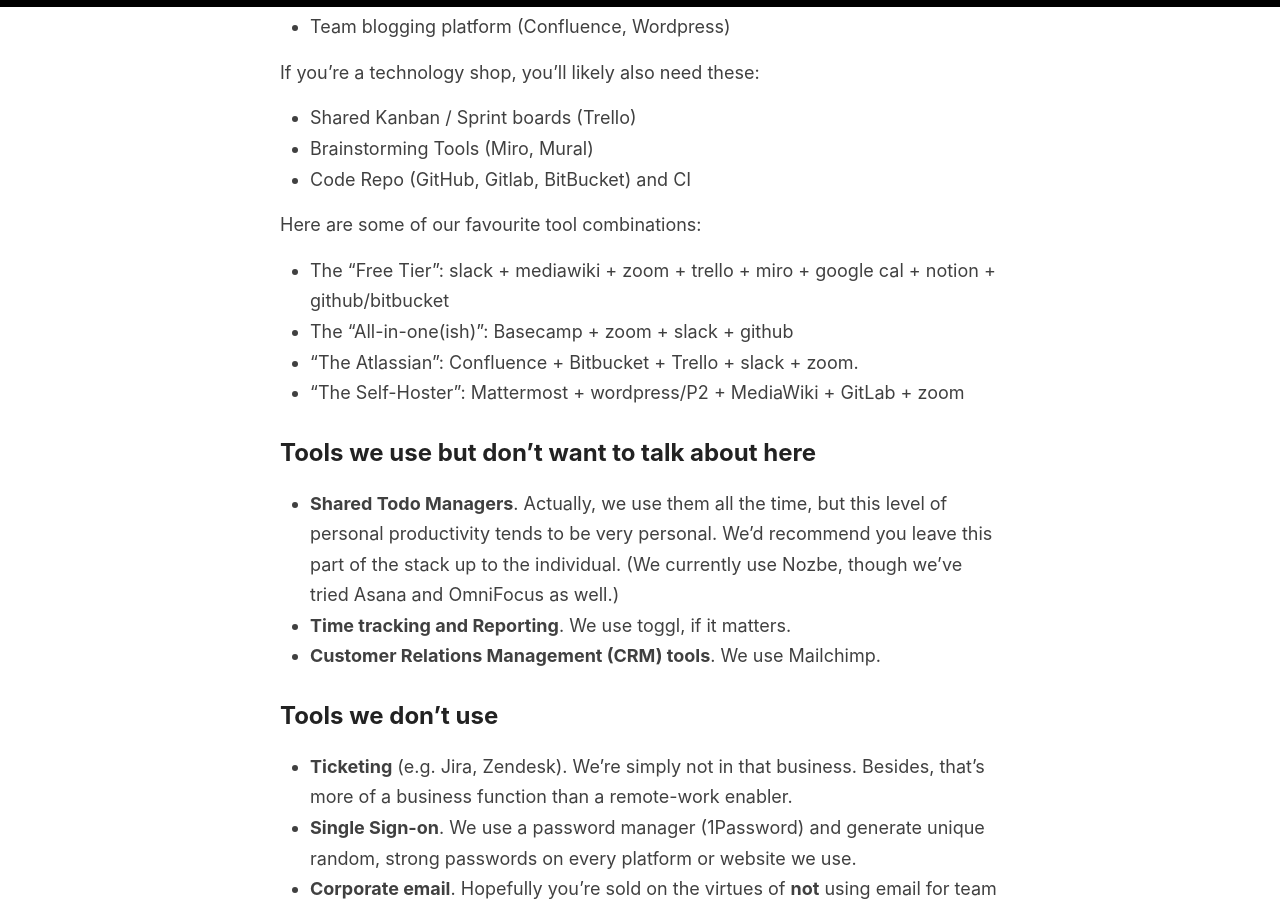
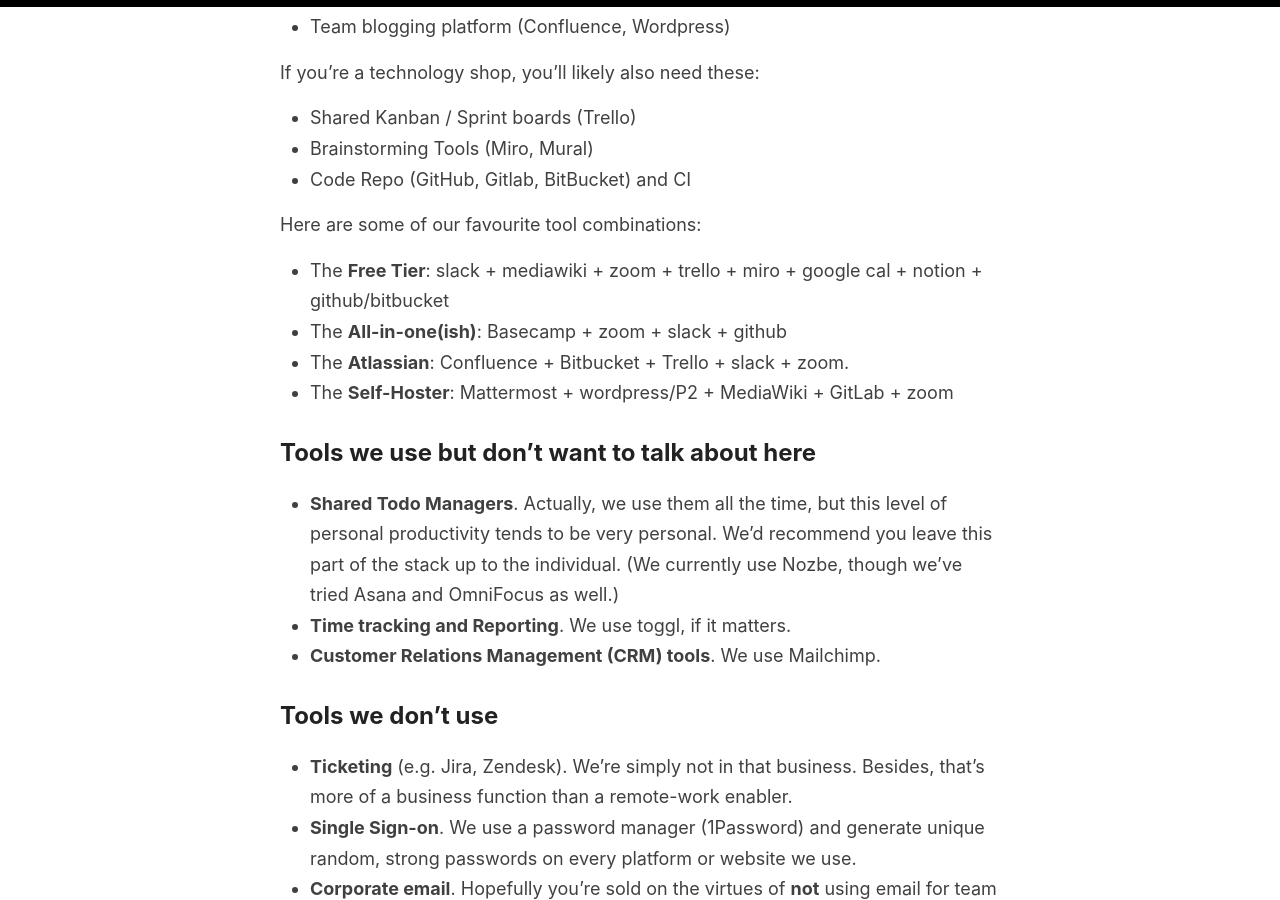
Before and after one commit to hackalog/hackalog.github.io, a Jekyll site: the page built from _posts/2020-03-08-remote-work.md, in a window 1280 px wide and 900 px high, scrolled down 6120 px. Built offline with Jekyll 4.4.1, drawn with Linux system fonts in a browser that asks for light colours.

Commit message:
quote to bold

```diff
--- a/_posts/2020-03-08-remote-work.md
+++ b/_posts/2020-03-08-remote-work.md
@@ -243,10 +243,10 @@
 
 Here are some of our favourite tool combinations:
 
-* The "Free Tier": slack + mediawiki + zoom + trello + miro + google cal + notion + github/bitbucket
-* The "All-in-one(ish)": Basecamp + zoom + slack + github
-* "The Atlassian": Confluence + Bitbucket + Trello + slack + zoom.
-* "The Self-Hoster": Mattermost + wordpress/P2 + MediaWiki + GitLab + zoom
+* The **Free Tier**: slack + mediawiki + zoom + trello + miro + google cal + notion + github/bitbucket
+* The **All-in-one(ish)**: Basecamp + zoom + slack + github
+* The **Atlassian**: Confluence + Bitbucket + Trello + slack + zoom.
+* The **Self-Hoster**: Mattermost + wordpress/P2 + MediaWiki + GitLab + zoom
 
 ## Tools we use but don’t want to talk about here
 
```
